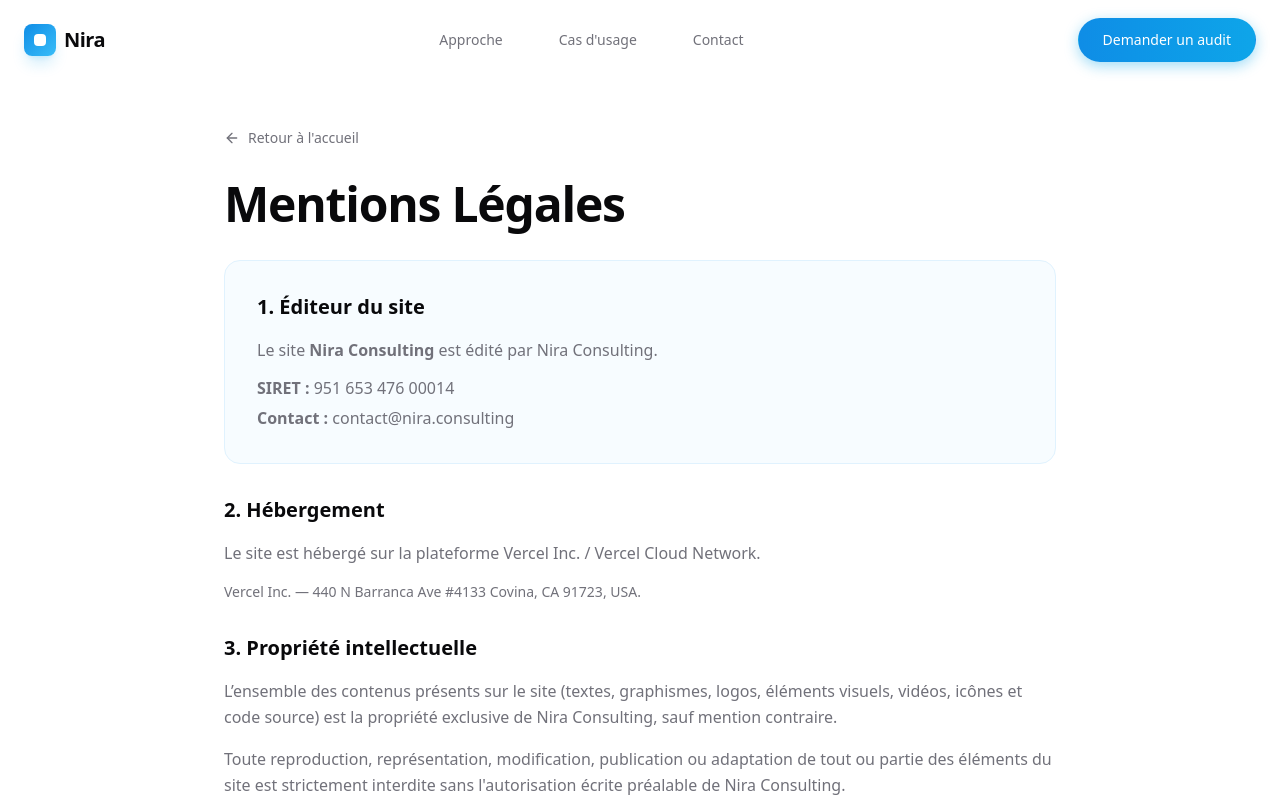
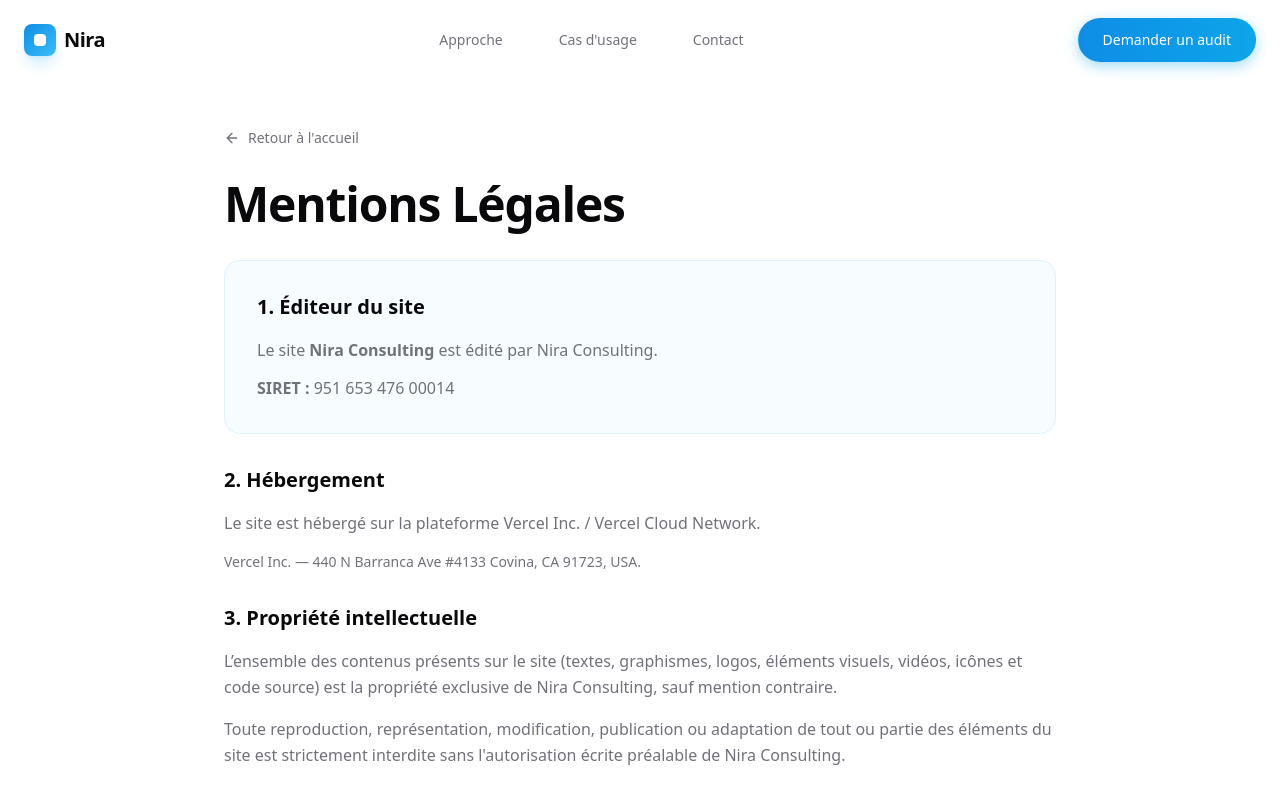
Before and after one commit to magentyagency-ops/Nira.consulting, a Next.js app: page /mentions-legales in a window 1280 px wide. Shown: the top 800 px of the page. Built offline with nearby package versions, Linux system fonts and the light colour scheme.

Commit message:
fix: remove contact email reference from legal pages

```diff
--- a/src/app/mentions-legales/page.tsx
+++ b/src/app/mentions-legales/page.tsx
@@ -31,9 +31,6 @@
                         </p>
                         <p className="mt-3">
                             <strong>SIRET :</strong> 951 653 476 00014
-                        </p>
-                        <p className="mt-1">
-                            <strong>Contact :</strong> contact@nira.consulting
                         </p>
                     </section>
 
--- a/src/app/politique-de-confidentialite/page.tsx
+++ b/src/app/politique-de-confidentialite/page.tsx
@@ -76,7 +76,7 @@
                             <li>Droit d'opposition</li>
                         </ul>
                         <p className="mt-2">
-                            Pour exercer vos droits, contactez-nous à : <strong>contact@nira.consulting</strong>.
+                            Pour exercer vos droits, vous pouvez nous contacter via le formulaire de contact du site.
                         </p>
                     </section>
                 </div>
```
